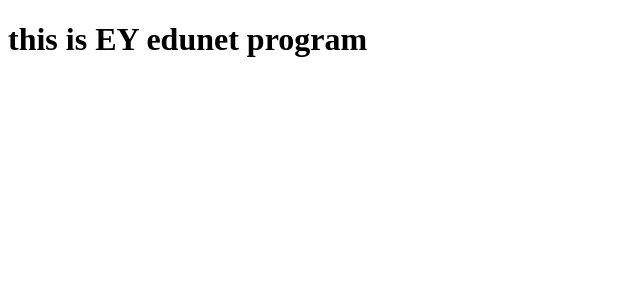
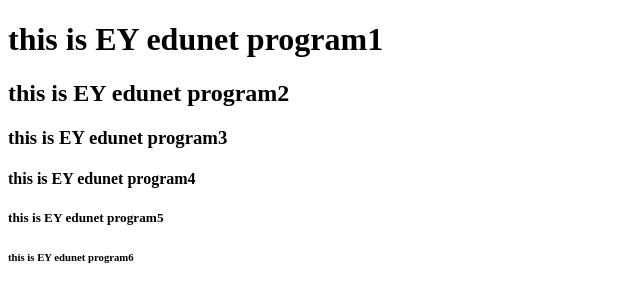
Before and after one commit to Rithika104/html, a plain HTML site: page index.html in a window 1280 px wide. Shown: the whole page, without its empty margins (0-640 px from the left). Drawn offline with Linux system fonts and the light colour scheme.

Commit message:
header tag demo

```diff
--- a/index.html
+++ b/index.html
@@ -6,6 +6,11 @@
     <title>html unit2</title>
 </head>
 <body>
-   <h1>this is EY edunet program</h1>
+   <h1>this is EY edunet program1</h1>
+   <h2>this is EY edunet program2</h2>
+   <h3>this is EY edunet program3</h3>
+   <h4>this is EY edunet program4</h4>
+   <h5>this is EY edunet program5</h5>
+   <h6>this is EY edunet program6</h6>
 </body>
 </html>
```
